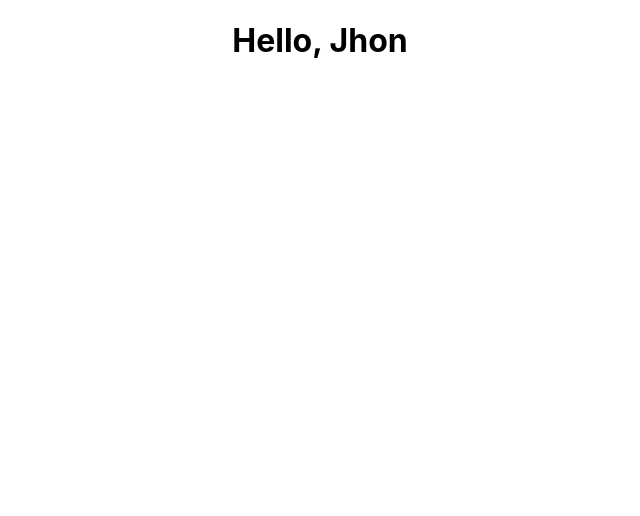
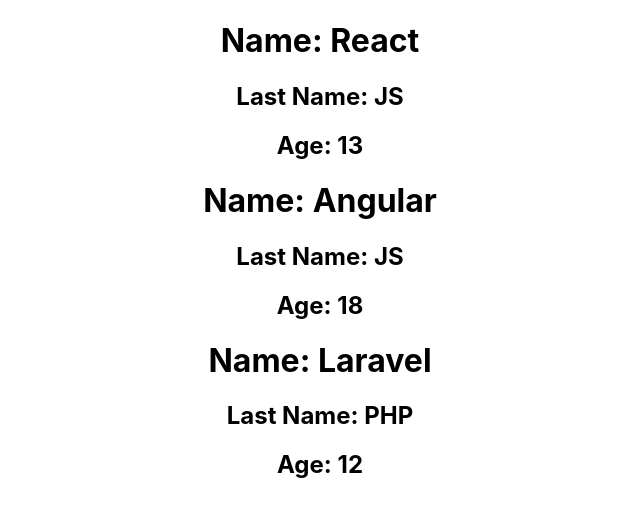
Before and after one commit to iamasimesa/my-react-app, a React (Create React App) app: page / in a window 1280 px wide. Shown: the top 516 px of the page, without its empty margins (320-960 px from the left). Built offline with nearby package versions, Linux system fonts and the light colour scheme.

Commit message:
Learn Props in React JS for Dynamic Data

```diff
--- a/src/App.js
+++ b/src/App.js
@@ -1,12 +1,25 @@
 import './App.css';
 
+
+const Person = (props) => {
+  return (
+    <>
+    <h1>Name: {props.name}</h1>
+    <h2>Last Name: {props.lastName}</h2>
+    <h2>Age: {props.age}</h2>
+    </>
+  )
+}
+
 const App = () => {
-  const name = 'Jhon';
+
   return (
     <div className="App">
-      <h1>Hello, {name}</h1>
+      <Person name={'React'} lastName={'JS'} age={'13'}/>
+      <Person name={'Angular'} lastName={'JS'} age={'18'}/>
+      <Person name='Laravel' lastName='PHP' age= {6*2} />
+      </div>
 
-    </div>
   );
 }
 
```
